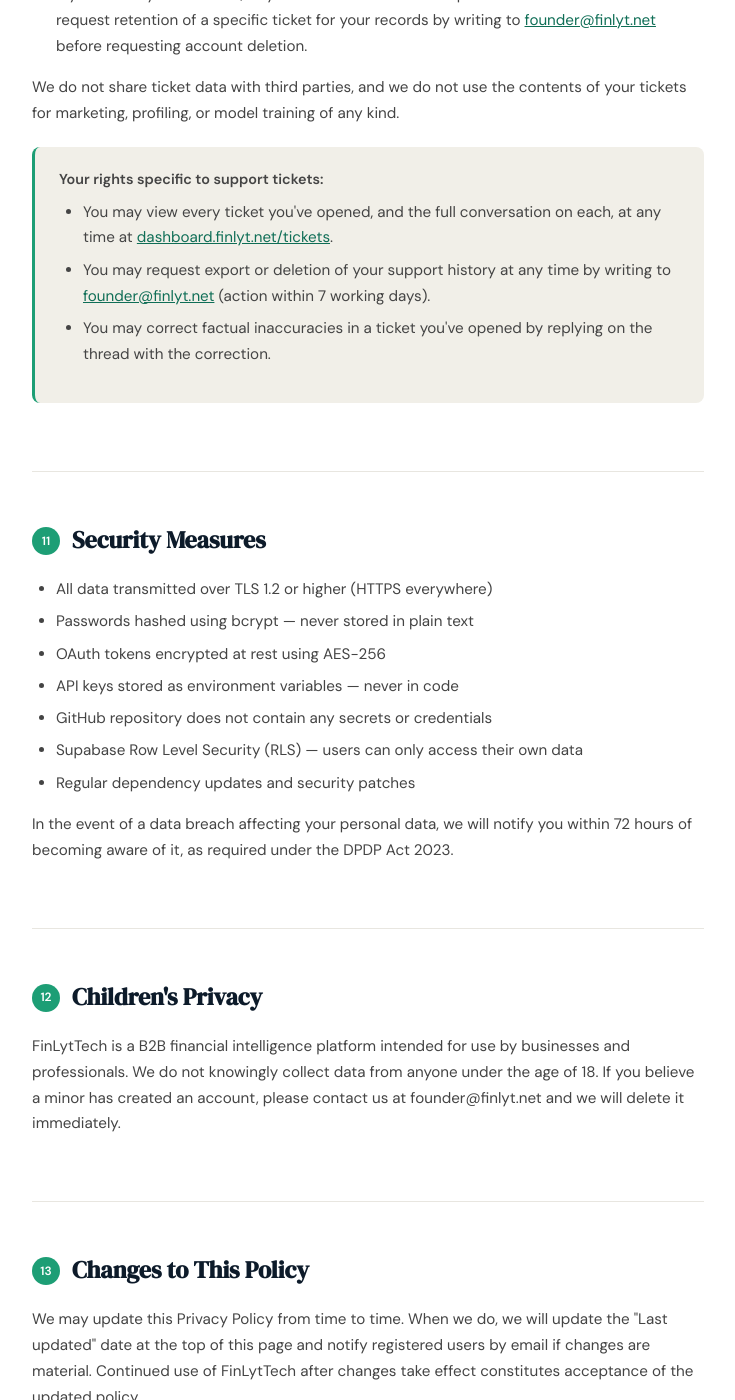
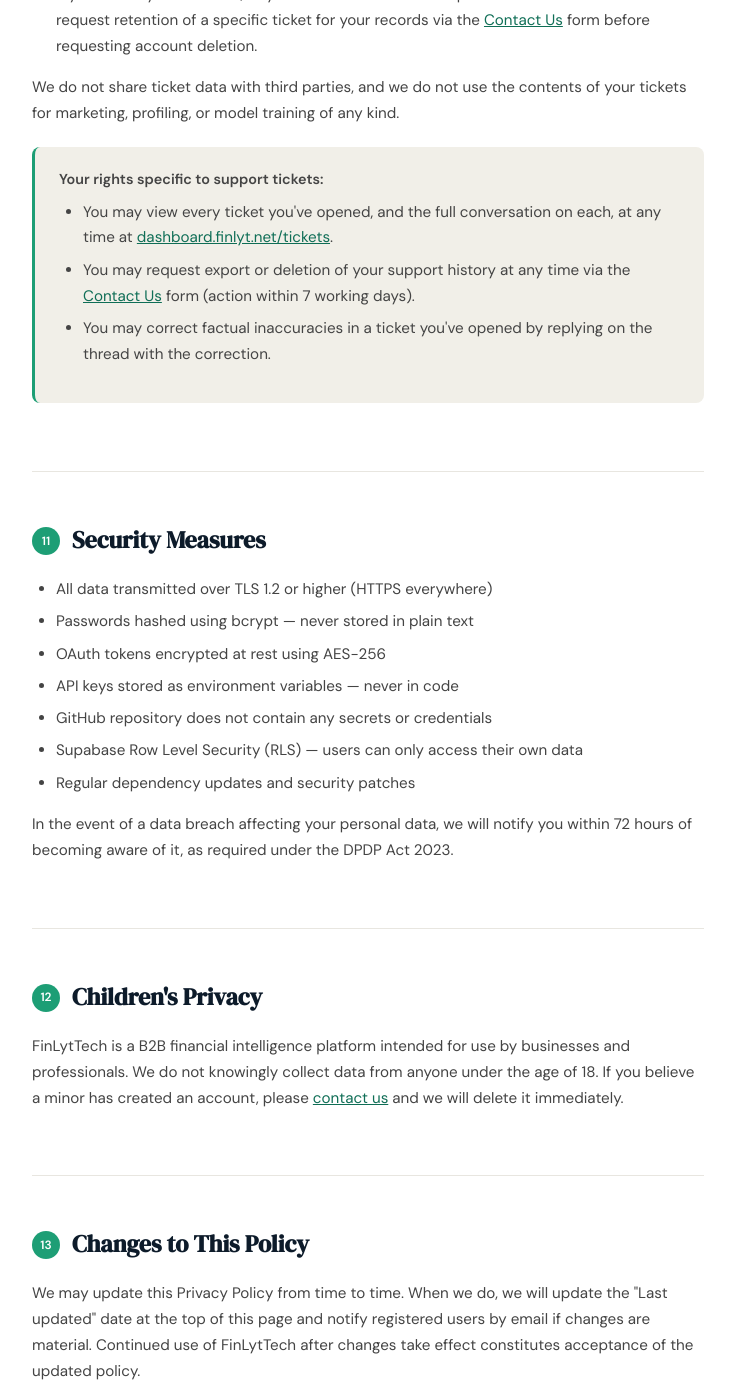
Before and after one commit to sasikeshav2207-debug/finlyt-web, a Jekyll site: the page privacy.html, which Jekyll copies as it is, in a window 1280 px wide and 1400 px high, scrolled down 8512 px. Shown: the whole window, without its empty margins (272-1007 px from the left). Built offline with Jekyll 4.4.1, drawn with Linux system fonts in a browser that asks for light colours; some of the changed text lies outside the part shown.

Commit message:
no email exposure: replace all customer-facing mailto with Contact form
Founder direction: no email IDs exposed anywhere in frontend. All contact
routed through the existing Contact Us modal on the landing page.

Landing (index.html):
  - JSON-LD Organization schema: 'email' field replaced with ContactPoint
    (url: /?contact=1, customer support, India)
  - FAQ trail: 'write to founder@' -> 'send us a quick note via Contact Us'
    (data-open-contact button styled as inline link)
  - Footer: 'founder@finlyt.net' -> 'Contact Us' button (data-open-contact)
  - Contact modal: 'Prefer email? founder@' line removed
    (redundant inside the modal itself)
  - JS handler added: arriving with ?contact=1 in URL auto-opens the
    Contact modal after a 300ms paint delay. Lets us link from privacy/
    terms/implementation/blog AND the in-app pre-login pages to the same
    funnel.

Privacy policy (privacy.html) - 8 sweeps:
  Contact line, Data Rights Request, Account deletion, Telemetry export,
  Ticket retention, Support history, Minors section, Contact section
  (Data Fiduciary), Footer.
  All now route to /?contact=1.

Terms of Service (terms.html) - 7 sweeps:
  Unauthorised access notice, Technical issue, Exception request,
  Account deletion, Dispute resolution, Section 14 Contact (entity card),
  Footer.
  All now route to /?contact=1.

Implementation (implementation.html):
  - Footer mailto -> Contact link
  - JS code comment 'emails founder@' -> 'emails the founder' (generic)
  - Submit-failure alert no longer mentions specific email

Net result: zero customer-facing email exposure across the entire web
surface. Single funnel: Contact form -> Supabase enquiry -> admin Enquiries
page -> Convert to Lead. Existing analytics surface gets every prospect.

```diff
--- a/implementation.html
+++ b/implementation.html
@@ -311,7 +311,7 @@
 <!-- ══ FOOTER ══ -->
 <footer>
   <div class="footer-inner">
-    <div class="footer-copy">© 2026 FinLytTech&trade;. Built in India for India. &nbsp;·&nbsp; <a href="mailto:founder@finlyt.net">founder@finlyt.net</a></div>
+    <div class="footer-copy">© 2026 FinLytTech&trade;. Built in India for India. &nbsp;·&nbsp; <a href="https://finlyt.net/?contact=1">Contact Us</a></div>
     <div class="footer-links">
       <a href="https://finlyt.net">Home</a>
       <a href="https://finlyt.net/blog/">Blog</a>
@@ -325,7 +325,7 @@
 <script>
   // Shared submit handler for both forms — POSTs to the existing enquiry
   // endpoint (same one the site contact modal uses) so the submission lands
-  // in Supabase + emails founder@finlyt.net via the backend. On success we
+  // in Supabase + emails the founder via the backend. On success we
   // flip the card into its submitted state and reveal the success message.
   function wireForm(formId, cardId) {
     var form = document.getElementById(formId);
@@ -350,7 +350,7 @@
         .then(function () { card.classList.add('submitted'); })
         .catch(function () {
           if (btn) { btn.disabled = false; btn.textContent = btn.getAttribute('data-orig') || 'Send →'; }
-          alert('Sorry — something went wrong sending your enquiry. Please email founder@finlyt.net directly.');
+          alert('Sorry — something went wrong sending your enquiry. Please try again, or use the Contact Us link in the footer.');
         });
     });
   }
--- a/privacy.html
+++ b/privacy.html
@@ -100,7 +100,7 @@
     <h2><span class="section-num">1</span> Who We Are</h2>
     <p>FinLytTech ("FinLytTech", "we", "us", "our") is an AI-powered financial intelligence platform for Indian startups and small and medium enterprises. We are based in India and operate under the laws of India.</p>
     <p><strong>Data Fiduciary:</strong> ACETRILLYTICS TECH LLP</p>
-    <p><strong>Contact:</strong> founder@finlyt.net &nbsp;|&nbsp; finlyt.net</p>
+    <p><strong>Contact:</strong> <a href="https://finlyt.net/?contact=1" style="color:var(--teal2)">Contact Us</a> &nbsp;|&nbsp; finlyt.net</p>
   </div>
 
   <!-- 2 -->
@@ -199,9 +199,9 @@
       <li><strong>Right to grievance redressal</strong> — raise a complaint with us and receive a response within 30 days</li>
       <li><strong>Right to nominate</strong> — nominate another individual to exercise rights on your behalf</li>
     </ul>
-    <p>To exercise any of these rights, email us at <strong>founder@finlyt.net</strong> with the subject line "Data Rights Request". We will respond within 30 days.</p>
+    <p>To exercise any of these rights, send us a <a href="https://finlyt.net/?contact=1" style="color:var(--teal2)"><strong>Data Rights Request via Contact Us</strong></a>. We will respond within 30 days.</p>
     <div class="highlight-box">
-      <p><strong>Account deletion:</strong> To delete your FinLytTech account and all associated data, email founder@finlyt.net. We will delete your account within 7 business days. This will revoke your Zoho Books connection and delete all stored tokens.</p>
+      <p><strong>Account deletion:</strong> To delete your FinLytTech account and all associated data, submit a <a href="https://finlyt.net/?contact=1" style="color:var(--teal2)">Contact Us</a> request. We will delete your account within 7 business days. This will revoke your Zoho Books connection and delete all stored tokens.</p>
     </div>
   </div>
 
@@ -261,7 +261,7 @@
     <div class="highlight-box">
       <p><strong>Your rights specific to this section:</strong></p>
       <ul style="margin-top:0.5rem">
-        <li>You may request a copy of your telemetry records at any time by writing to <a href="mailto:founder@finlyt.net" style="color:var(--teal2)">founder@finlyt.net</a>, or by signing in and pulling them yourself from the dashboard.</li>
+        <li>You may request a copy of your telemetry records at any time via the <a href="https://finlyt.net/?contact=1" style="color:var(--teal2)">Contact Us</a> form, or by signing in and pulling them yourself from the dashboard.</li>
         <li>You may request deletion of your telemetry records at any time (we will action this within 7 working days). This does not affect your right to continue using the service.</li>
       </ul>
       <p style="margin-bottom:0">These rights are in addition to the data subject rights set out in Section 7 above.</p>
@@ -305,7 +305,7 @@
     <ul>
       <li>Tickets in the <strong>Resolved</strong> or <strong>Closed</strong> state are retained for 2 years from the date of resolution, then deleted, in line with our general account-data retention policy.</li>
       <li>Tickets in <strong>Open</strong> states (New, In Progress, Awaiting Customer Reply) are retained until they are resolved or closed.</li>
-      <li>If you delete your account, all your tickets are deleted as part of the cascade. You can request retention of a specific ticket for your records by writing to <a href="mailto:founder@finlyt.net" style="color:var(--teal2)">founder@finlyt.net</a> before requesting account deletion.</li>
+      <li>If you delete your account, all your tickets are deleted as part of the cascade. You can request retention of a specific ticket for your records via the <a href="https://finlyt.net/?contact=1" style="color:var(--teal2)">Contact Us</a> form before requesting account deletion.</li>
     </ul>
 
     <p>We do not share ticket data with third parties, and we do not use the contents of your tickets for marketing, profiling, or model training of any kind.</p>
@@ -314,7 +314,7 @@
       <p><strong>Your rights specific to support tickets:</strong></p>
       <ul style="margin-top:0.5rem">
         <li>You may view every ticket you've opened, and the full conversation on each, at any time at <a href="https://dashboard.finlyt.net/tickets" style="color:var(--teal2)">dashboard.finlyt.net/tickets</a>.</li>
-        <li>You may request export or deletion of your support history at any time by writing to <a href="mailto:founder@finlyt.net" style="color:var(--teal2)">founder@finlyt.net</a> (action within 7 working days).</li>
+        <li>You may request export or deletion of your support history at any time via the <a href="https://finlyt.net/?contact=1" style="color:var(--teal2)">Contact Us</a> form (action within 7 working days).</li>
         <li>You may correct factual inaccuracies in a ticket you've opened by replying on the thread with the correction.</li>
       </ul>
     </div>
@@ -338,7 +338,7 @@
   <!-- 12 -->
   <div class="section" id="children">
     <h2><span class="section-num">12</span> Children's Privacy</h2>
-    <p>FinLytTech is a B2B financial intelligence platform intended for use by businesses and professionals. We do not knowingly collect data from anyone under the age of 18. If you believe a minor has created an account, please contact us at founder@finlyt.net and we will delete it immediately.</p>
+    <p>FinLytTech is a B2B financial intelligence platform intended for use by businesses and professionals. We do not knowingly collect data from anyone under the age of 18. If you believe a minor has created an account, please <a href="https://finlyt.net/?contact=1" style="color:var(--teal2)">contact us</a> and we will delete it immediately.</p>
   </div>
 
   <!-- 13 -->
@@ -353,7 +353,7 @@
     <p>For any privacy-related questions, data rights requests, or grievances:</p>
     <div class="highlight-box">
       <p><strong>FinLytTech — Data Fiduciary</strong><br>
-      Email: <a href="mailto:founder@finlyt.net" style="color:var(--teal2)">founder@finlyt.net</a><br>
+      Contact: <a href="https://finlyt.net/?contact=1" style="color:var(--teal2)">Open the Contact Us form on finlyt.net</a><br>
       Website: <a href="https://finlyt.net" style="color:var(--teal2)">finlyt.net</a><br>
       Response time: Within 30 days of receiving your request</p>
     </div>
@@ -363,7 +363,7 @@
 </div>
 
 <footer>
-  <p>© 2026 ACETRILLYTICS TECH LLP &nbsp;·&nbsp; <a href="/privacy">Privacy Policy</a> &nbsp;·&nbsp; <a href="/terms">Terms of Service</a> &nbsp;·&nbsp; <a href="https://www.linkedin.com/company/finlyt-tech" target="_blank" rel="noopener">LinkedIn</a> &nbsp;·&nbsp; <a href="mailto:founder@finlyt.net">founder@finlyt.net</a></p>
+  <p>© 2026 ACETRILLYTICS TECH LLP &nbsp;·&nbsp; <a href="/privacy">Privacy Policy</a> &nbsp;·&nbsp; <a href="/terms">Terms of Service</a> &nbsp;·&nbsp; <a href="https://www.linkedin.com/company/finlyt-tech" target="_blank" rel="noopener">LinkedIn</a> &nbsp;·&nbsp; <a href="https://finlyt.net/?contact=1">Contact Us</a></p>
 </footer>
 
 </body>
```
Also changed, not shown: index.html (+21 -4 lines), terms.html (+8 -8 lines).
